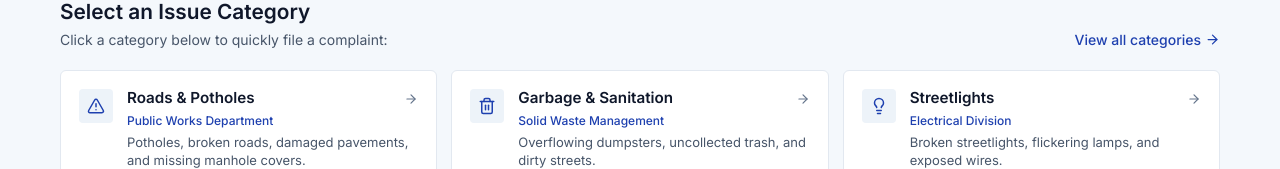
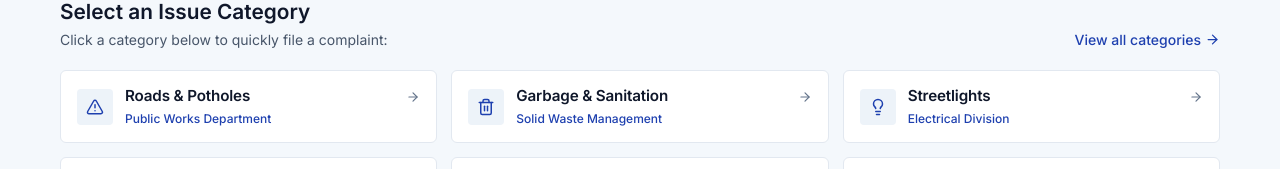
Before and after one commit to amankr28819-prog/CRP---India-NEW, a React (Vite) app in the folder frontend/: page / in a window 1280 px wide. Both pictures are taken after a click on the element 465 px from the left and 455 px from the top of the page. Shown: the part 631-800 px from the top of the page. Built offline with nearby package versions, Linux system fonts and the light colour scheme; no server answers.

Commit message:
Update category cards: compact default state with smooth hover/focus/tap description reveal

```diff
--- a/frontend/src/index.css
+++ b/frontend/src/index.css
@@ -690,3 +690,142 @@ h1, h2, h3, h4, h5, h6 {
     display: block;
   }
 }
+
+/* Issue Category Cards - Smooth Reveal on Hover/Focus */
+.category-grid {
+  display: grid;
+  grid-template-columns: repeat(auto-fill, minmax(320px, 1fr));
+  gap: 14px;
+  align-items: start;
+}
+
+.category-card {
+  background-color: var(--bg-surface);
+  border: 1px solid var(--border-subtle);
+  border-radius: var(--radius-md);
+  padding: 14px 16px;
+  display: flex;
+  flex-direction: column;
+  text-decoration: none;
+  transition: border-color 220ms ease, box-shadow 220ms ease;
+  outline: none;
+  cursor: pointer;
+  position: relative;
+  box-sizing: border-box;
+}
+
+.category-card:hover,
+.category-card:focus,
+.category-card:focus-visible,
+.category-card.is-active {
+  border-color: var(--color-primary);
+  box-shadow: var(--shadow-md);
+}
+
+.category-card:focus-visible {
+  outline: 2px solid var(--color-primary);
+  outline-offset: 2px;
+}
+
+.category-card-header {
+  display: flex;
+  align-items: center;
+  gap: 12px;
+  width: 100%;
+}
+
+.category-card-icon {
+  width: 36px;
+  height: 36px;
+  border-radius: var(--radius-sm);
+  background-color: var(--bg-subtle);
+  color: var(--color-primary);
+  display: flex;
+  align-items: center;
+  justify-content: center;
+  flex-shrink: 0;
+  transition: background-color 220ms ease, color 220ms ease;
+}
+
+.category-card:hover .category-card-icon,
+.category-card:focus .category-card-icon,
+.category-card.is-active .category-card-icon {
+  background-color: var(--color-primary-light);
+}
+
+.category-card-body {
+  flex: 1;
+  min-width: 0;
+}
+
+.category-card-title-row {
+  display: flex;
+  align-items: center;
+  justify-content: space-between;
+  gap: 8px;
+}
+
+.category-card-title {
+  font-size: 0.95rem;
+  font-weight: 600;
+  color: var(--text-primary);
+  letter-spacing: -0.01em;
+}
+
+.category-card-arrow {
+  color: var(--text-muted);
+  flex-shrink: 0;
+  transition: transform 220ms ease, color 220ms ease;
+}
+
+.category-card:hover .category-card-arrow,
+.category-card:focus .category-card-arrow,
+.category-card.is-active .category-card-arrow {
+  color: var(--color-primary);
+  transform: translateX(3px);
+}
+
+.category-card-dept {
+  font-size: 0.75rem;
+  color: var(--color-primary);
+  font-weight: 500;
+  margin-top: 2px;
+}
+
+/* Accordion Drawer for Description: Smoothly Expands without Jumping */
+.category-desc-drawer {
+  display: grid;
+  grid-template-rows: 0fr;
+  transition: grid-template-rows 250ms cubic-bezier(0.4, 0, 0.2, 1);
+}
+
+.category-card:hover .category-desc-drawer,
+.category-card:focus .category-desc-drawer,
+.category-card:focus-visible .category-desc-drawer,
+.category-card.is-active .category-desc-drawer {
+  grid-template-rows: 1fr;
+}
+
+.category-desc-inner {
+  overflow: hidden;
+}
+
+.category-desc-text {
+  font-size: 0.8125rem;
+  color: var(--text-secondary);
+  line-height: 1.45;
+  padding-top: 10px;
+  margin-top: 6px;
+  border-top: 1px solid var(--border-subtle);
+  opacity: 0;
+  transform: translateY(-4px);
+  transition: opacity 220ms ease 50ms, transform 220ms ease 50ms;
+}
+
+.category-card:hover .category-desc-text,
+.category-card:focus .category-desc-text,
+.category-card:focus-visible .category-desc-text,
+.category-card.is-active .category-desc-text {
+  opacity: 1;
+  transform: translateY(0);
+}
--- a/frontend/src/pages/Home.jsx
+++ b/frontend/src/pages/Home.jsx
@@ -1,5 +1,5 @@
-import React from 'react';
-import { Link } from 'react-router-dom';
+import React, { useState, useEffect } from 'react';
+import { Link, useNavigate } from 'react-router-dom';
 import {
   Search,
   Truck,
@@ -17,6 +17,29 @@ import {
 } from 'lucide-react';
 
 export default function Home() {
+  const navigate = useNavigate();
+  const [activeCategory, setActiveCategory] = useState(null);
+
+  useEffect(() => {
+    const handleGlobalClick = (e) => {
+      if (!e.target.closest('.category-card')) {
+        setActiveCategory(null);
+      }
+    };
+    window.addEventListener('click', handleGlobalClick);
+    return () => window.removeEventListener('click', handleGlobalClick);
+  }, []);
+
+  const handleCategoryClick = (e, slug) => {
+    const isTouch = window.matchMedia('(pointer: coarse)').matches;
+    if (isTouch && activeCategory !== slug) {
+      e.preventDefault();
+      setActiveCategory(slug);
+      return;
+    }
+    navigate(`/report/${slug}`);
+  };
+
   const categories = [
     {
       name: 'Roads & Potholes',
@@ -166,60 +189,42 @@ export default function Home() {
           </div>
 
           {/* Directory of Civic Categories */}
-          <div style={{ display: 'grid', gridTemplateColumns: 'repeat(auto-fill, minmax(320px, 1fr))', gap: '14px' }}>
+          <div className="category-grid">
             {categories.map((cat) => {
               const Icon = cat.icon;
+              const isActive = activeCategory === cat.slug;
               return (
                 <Link
                   key={cat.slug}
                   to={`/report/${cat.slug}`}
-                  style={{
-                    backgroundColor: 'var(--bg-surface)',
-                    border: '1px solid var(--border-subtle)',
-                    borderRadius: '6px',
-                    padding: '16px 18px',
-                    transition: 'border-color 0.15s ease, background-color 0.15s ease',
-                    display: 'flex',
-                    alignItems: 'flex-start',
-                    gap: '14px'
-                  }}
-                  onMouseEnter={(e) => {
-                    e.currentTarget.style.borderColor = 'var(--color-primary)';
-                  }}
-                  onMouseLeave={(e) => {
-                    e.currentTarget.style.borderColor = 'var(--border-subtle)';
-                  }}
+                  className={`category-card ${isActive ? 'is-active' : ''}`}
+                  onClick={(e) => handleCategoryClick(e, cat.slug)}
+                  aria-expanded={isActive}
                 >
-                  <div
-                    style={{
-                      width: '34px',
-                      height: '34px',
-                      borderRadius: '4px',
-                      backgroundColor: 'var(--bg-subtle)',
-                      color: 'var(--color-primary)',
-                      display: 'flex',
-                      alignItems: 'center',
-                      justifyContent: 'center',
-                      flexShrink: 0,
-                      marginTop: '2px'
-                    }}
-                  >
+                  <div className="category-card-header">
+                    <div className="category-card-icon">
                       <Icon size={18} />
                     </div>
 
-                  <div style={{ flex: 1 }}>
-                    <div style={{ display: 'flex', alignItems: 'center', justifyContent: 'space-between', gap: '8px' }}>
-                      <span style={{ fontWeight: 600, fontSize: '0.95rem', color: 'var(--text-primary)' }}>
+                    <div className="category-card-body">
+                      <div className="category-card-title-row">
+                        <span className="category-card-title">
                           {cat.name}
                         </span>
-                      <ArrowRight size={14} style={{ color: 'var(--text-muted)' }} />
+                        <ArrowRight size={14} className="category-card-arrow" />
                       </div>
-                    <div style={{ fontSize: '0.75rem', color: 'var(--color-primary)', fontWeight: 500, marginTop: '2px', marginBottom: '3px' }}>
+                      <div className="category-card-dept">
                         {cat.dept}
                       </div>
-                    <p style={{ fontSize: '0.8125rem', color: 'var(--text-secondary)', lineHeight: 1.4 }}>
+                    </div>
+                  </div>
+
+                  <div className="category-desc-drawer" aria-hidden={!isActive}>
+                    <div className="category-desc-inner">
+                      <p className="category-desc-text">
                         {cat.desc}
                       </p>
+                    </div>
                   </div>
                 </Link>
               );
```
Lines whose indentation alone changed are shown as unchanged.
